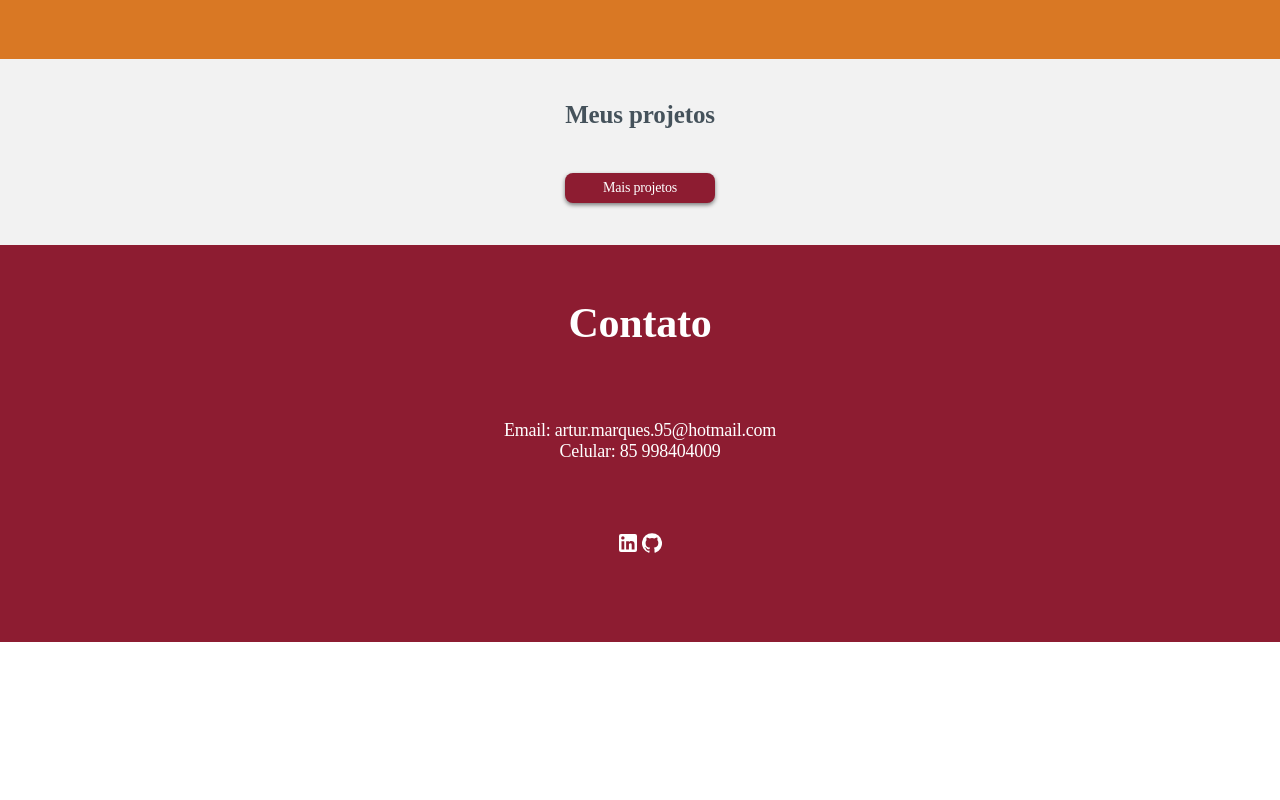
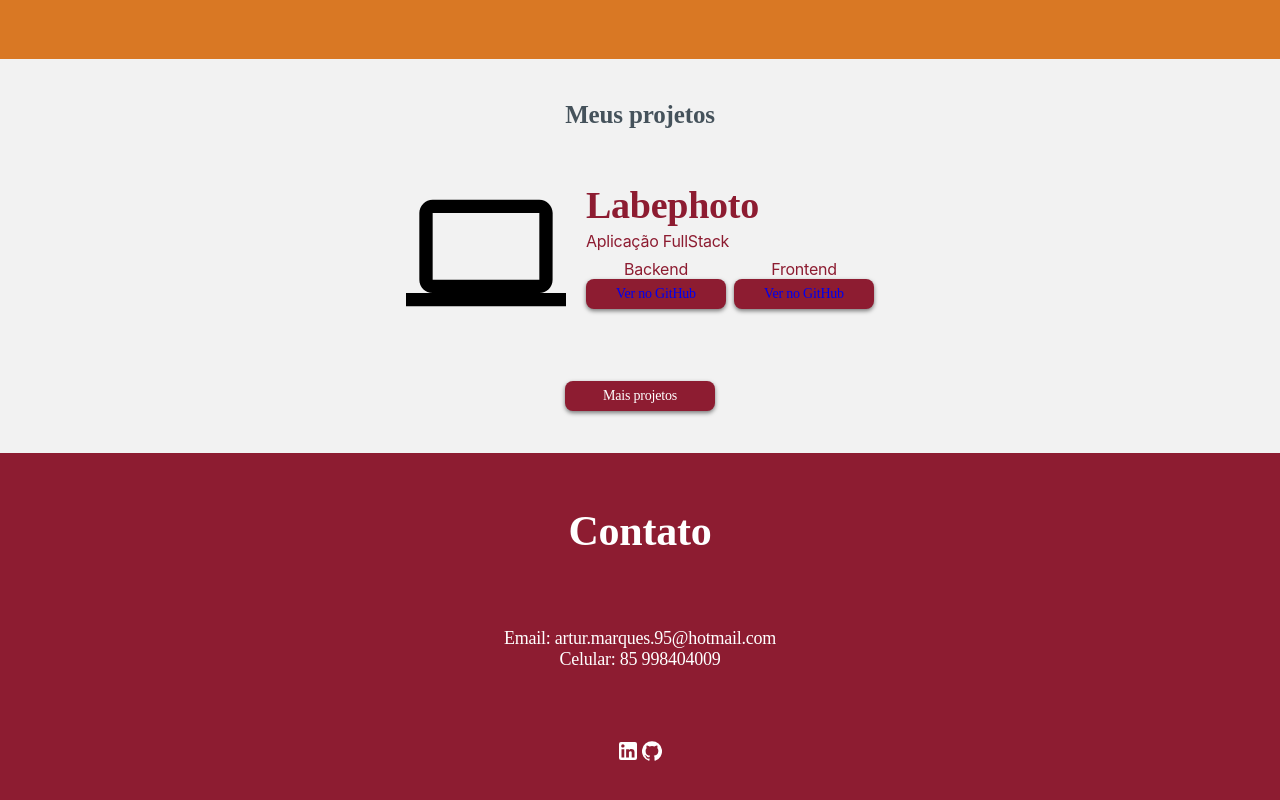
Before and after one commit to arturmmagalhaes/Portfolio, a React (Create React App) app: page / in a window 1280 px wide. Shown: the part 1818-2618 px from the top of the page. Before the commit the page ends 2460 px from the top, so only its background shows below. Built offline with nearby package versions, Linux system fonts and the light colour scheme.

Commit message:
ComponentProject

```diff
--- /dev/null
+++ b/src/components/projects/ComponentProject.js
@@ -0,0 +1,97 @@
+import React from 'react';
+import ComputerIcon from '@material-ui/icons/Computer';
+import styled from 'styled-components';
+
+export const ContainerDiv = styled.div`
+    display: flex;
+`;
+
+export const ContentDiv = styled.div`
+    padding-left: 20px;
+    font-stretch: normal;
+    font-style: normal;
+    line-height: normal;
+    letter-spacing: -0.25px;
+    color: #8d1c31;
+    :hover{
+
+    }
+`;
+
+export const Title = styled.div`
+    width: 172px;
+    height: 48px;
+    padding-top: 10px;
+    font-family: 'Montserrat';
+    font-size: 38px;
+    font-weight: bold;
+    font-stretch: normal;
+    font-style: normal;
+    line-height: normal;
+    letter-spacing: -0.25px;
+    color: #8d1c31;
+`;
+
+export const Links = styled.div`
+    display: grid;
+    grid-template-columns: 1fr 1fr;
+    grid-column-gap: 8px;
+    padding-top: 8px;
+`;
+
+export const ButtonMorePj = styled.button`
+    width: 140px;
+    height: 30px;
+    border-radius: 8px;
+    border: 1px;
+    box-shadow: 0 2px 4px 0 rgba(0, 0, 0, 0.5);
+    background-color: #8d1c31;
+    font-family: 'Montserrat';
+    font-size: 14px;
+    font-weight: normal;
+    font-stretch: normal;
+    font-style: normal;
+    line-height: normal;
+    letter-spacing: -0.2px;
+    text-align: center;
+    color: #ffffff;
+    margin-bottom: 8px;
+    cursor: pointer;
+    :hover{
+        background-color: #d97824;
+    }
+`;
+
+export const Link = styled.a`
+    text-decoration: none;
+    :visited{
+        color: white;
+        text-decoration: none;
+    }
+`;
+
+const ComponentProject = (props) => {
+    return(<ContainerDiv>
+        <ComputerIcon style={{fontSize: '160px'}}/>
+        <ContentDiv>
+            <Title>{props.project.name}</Title>
+            <div>Aplicação {props.project.type}</div>
+            {props.project.type === 'FullStack' && <>
+                <Links>
+                    <div style={{textAlign: 'center'}}>Backend</div>
+                    {//props.project.linkBack}
+}
+
+                    <div style={{textAlign: 'center'}}>Frontend</div>
+                    {//props.project.linkFront}
+}
+                    <ButtonMorePj><Link href={props.project.linkBack} >Ver no GitHub</Link></ButtonMorePj>
+                    <ButtonMorePj><Link href={props.project.linkBack} >Ver no GitHub</Link></ButtonMorePj>
+                </Links>
+            </>}
+
+        </ContentDiv>
+    </ContainerDiv>)
+}
+
+export default ComponentProject;
--- a/src/components/projects/ProjectsIndex.js
+++ b/src/components/projects/ProjectsIndex.js
@@ -1,5 +1,6 @@
-import React from 'react';
+import React, { useState } from 'react';
 import styled from 'styled-components';
+import ComponentProject from './ComponentProject';
 
 export const ContainerDiv = styled.div`
     background-color: #f2f2f2;
@@ -20,8 +21,8 @@ export const Title = styled.div`
     color: #45525b;
 `;
 
-export const Projects = styled.div`
-    display: flex;
+export const ProjectsContent = styled.div`
+    display: grid;
     place-content: center;
 `;
 
@@ -42,18 +43,35 @@ export const ButtonMorePj = styled.button`
     text-align: center;
     color: #ffffff;
     margin-bottom: 42px;
+    cursor: pointer;
     :hover{
         background-color: #d97824;
     }
 `;
 
-const projects = () => {
+export const ButtonDiv = styled.div`
+    display: flex;
+    place-content: center;
+    padding-top: 48px;
+`;
+
+const Projects = () => {
+    const [project, setProject] = useState({
+        name: 'Labephoto',
+        type: 'FullStack',
+        linkBack: 'https://github.com/arturmmagalhaes/LabePhotos_backend',
+        linkFront: 'https://github.com/arturmmagalhaes/LabePhotos_frontend'
+    });
+
     return(<ContainerDiv>
         <Title>Meus projetos</Title>
-        <Projects>
+        <ProjectsContent>
+            <ComponentProject project={project}/>
+        </ProjectsContent>
+        <ButtonDiv>
             <ButtonMorePj>Mais projetos</ButtonMorePj>
-        </Projects>
+        </ButtonDiv>
     </ContainerDiv>);
 }
 
-export default projects;
+export default Projects;
```
